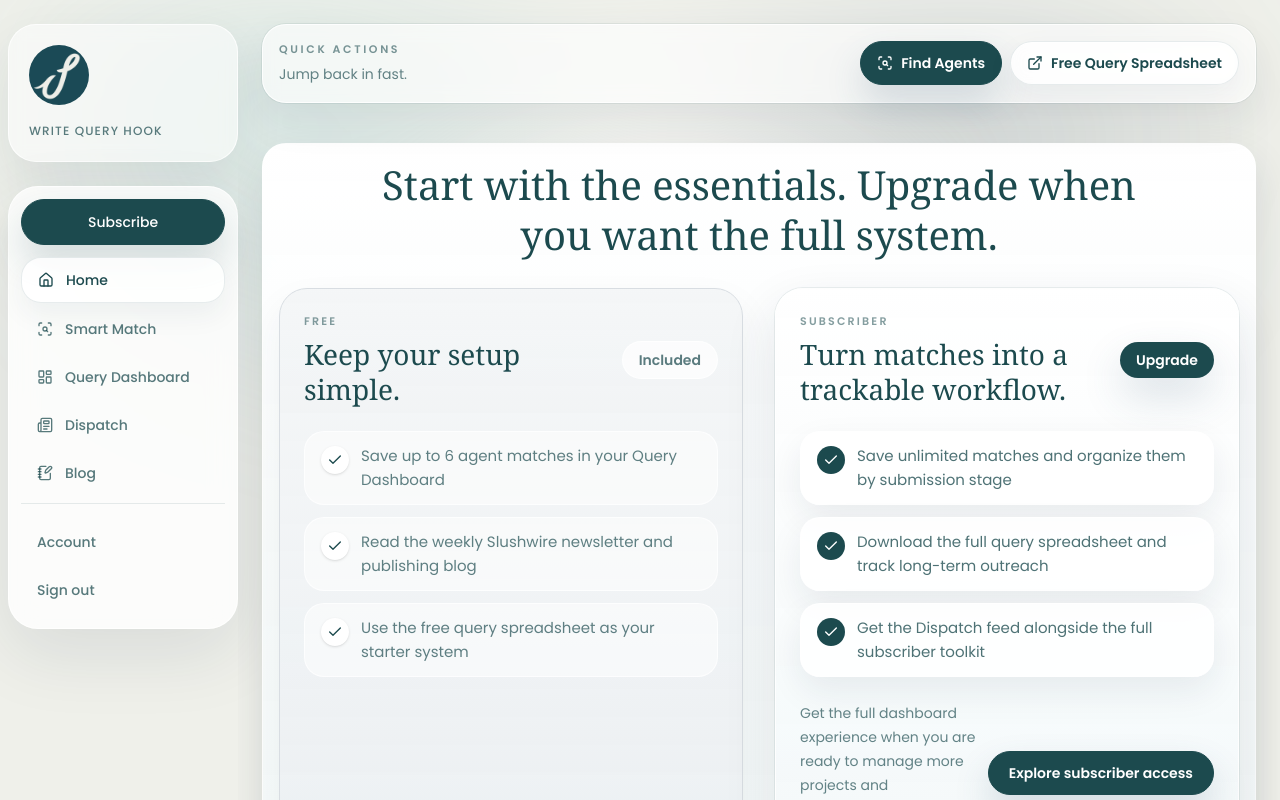
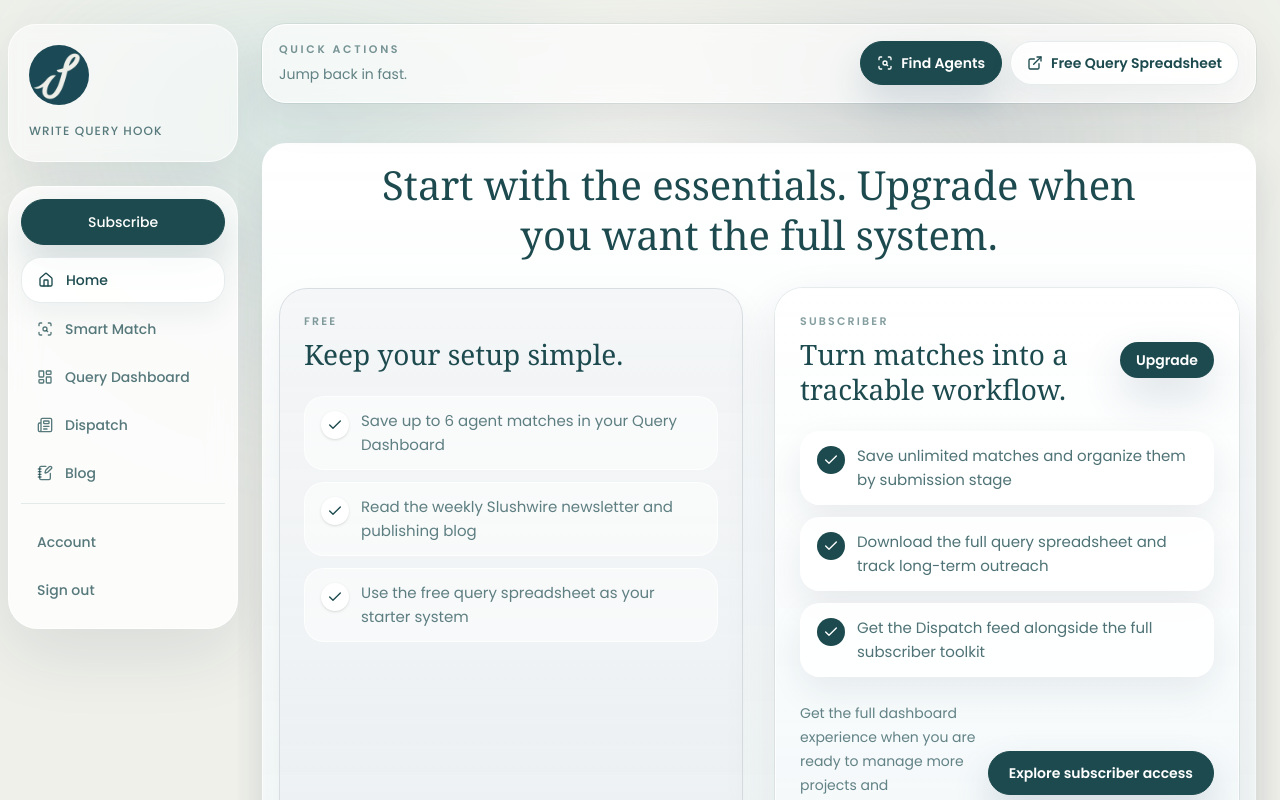
Before and after one commit to thefrankharvey/querybot_web_app, a Next.js app: page /home in a window 1280 px wide. Both pictures are taken after a click on the button "Decline". Shown: the top 800 px of the page. Built offline with nearby package versions, Linux system fonts and the light colour scheme; no server answers.

Commit message:
Remove badge

```diff
--- a/app/(app)/home/components/free-user.tsx
+++ b/app/(app)/home/components/free-user.tsx
@@ -34,9 +34,6 @@ export default function FreeUser() {
                 Keep your setup simple.
               </h3>
             </div>
-            <span className="rounded-full border border-white/80 bg-white/70 px-4 py-2 text-sm font-semibold text-accent/72">
-              Included
-            </span>
           </div>
           <div className="mt-6 flex flex-col gap-3">
             {freeTierFeatures.map((feature) => (
```
